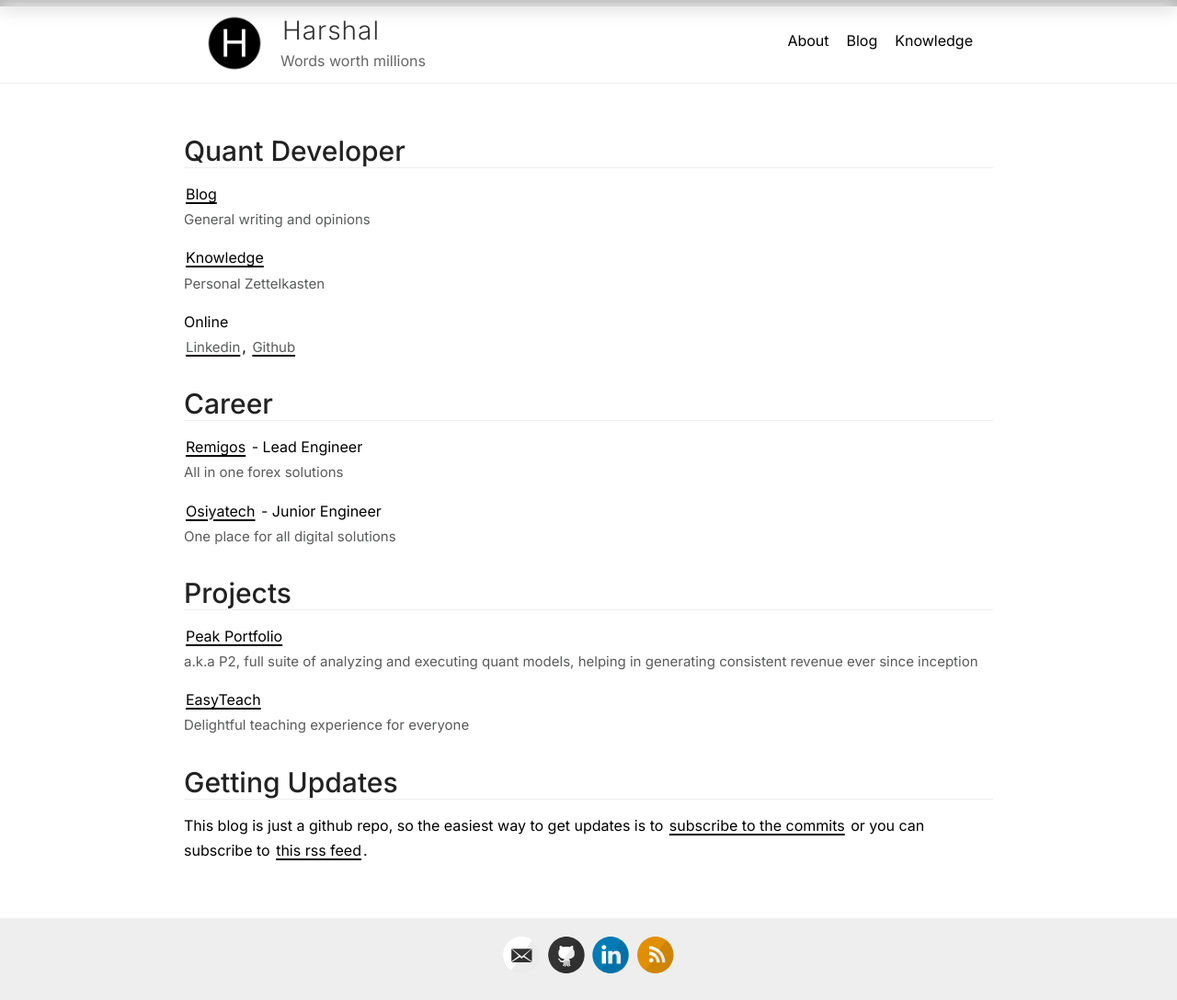
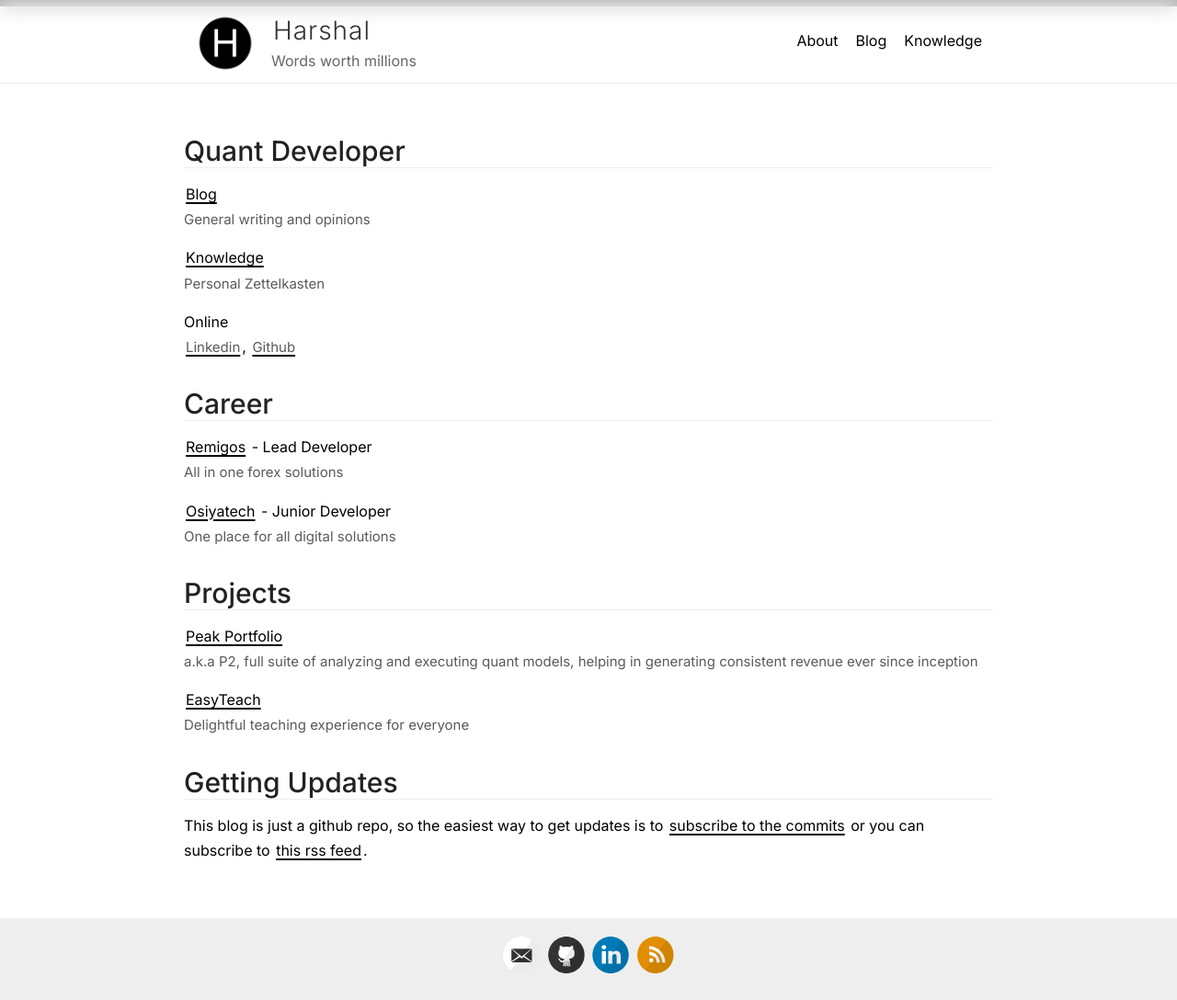
Before and after one commit to harshal2030/harshal2030.github.io, a Jekyll site: the page built from _pages/index.md, in a window 1280 px wide and 1088 px high. Shown: the whole window at 92% size. Built offline with Jekyll 4.4.1, drawn with Linux system fonts in a browser that asks for light colours; the list of posts is cut into pages by our own code.

Commit message:
final touches

```diff
--- a/_pages/index.md
+++ b/_pages/index.md
@@ -20,11 +20,11 @@ Online
 
 # Career
 
-<a class="post-tag-url" target="_blank" href="https://remigos.com">Remigos</a> - Lead Engineer
+<a class="post-tag-url" target="_blank" href="https://remigos.com">Remigos</a> - Lead Developer
 <br>
 {% secondary All in one forex solutions %}
 
-<a class="post-tag-url" target="_blank" href="https://osiyatech.com">Osiyatech</a> - Junior Engineer
+<a class="post-tag-url" target="_blank" href="https://osiyatech.com">Osiyatech</a> - Junior Developer
 <br>
 {% secondary One place for all digital solutions %}
 
@@ -32,11 +32,11 @@ Online
 
 <a class="post-tag-url" target="_blank" href="https://p2.quick-craft.com">Peak Portfolio</a>
 <br>
-<span class="secondary-text">a.k.a P2, full suite of analyzing and executing quant models, helping in generating consistent revenue ever since inception</span>
+{% secondary a.k.a P2, full suite of analyzing and executing quant models, helping in generating consistent revenue ever since inception %}
 
 <a class="post-tag-url" target="_blank" href="https://github.com/harshal2030/easyteach">EasyTeach</a>
 <br>
-<span class="secondary-text">Delightful teaching experience for everyone</span>
+{% secondary Delightful teaching experience for everyone %}
 
 # Getting Updates
 This blog is just a github repo, so the easiest way to get updates is to <a class="post-tag-url" href="https://github.com/harshal2030/harshal2030.github.io/commits/main.atom">subscribe to the commits</a> or you can subscribe to <a class="post-tag-url" href>this rss feed</a>.
--- a/assets/style.scss
+++ b/assets/style.scss
@@ -39,10 +39,9 @@ body {
 }
 
 .mobile-container {
-    margin-left: 20px;
-    margin-right: 20px;
+    margin-left: 0px;
+    margin-right: 0px;
     max-width: 900px;
-    padding: 0 10px;
     width: 100%;
 
     @include mobile {
```
Also changed, not shown: _posts/2024-10-20-getting-started.md (+1 -1 lines).
